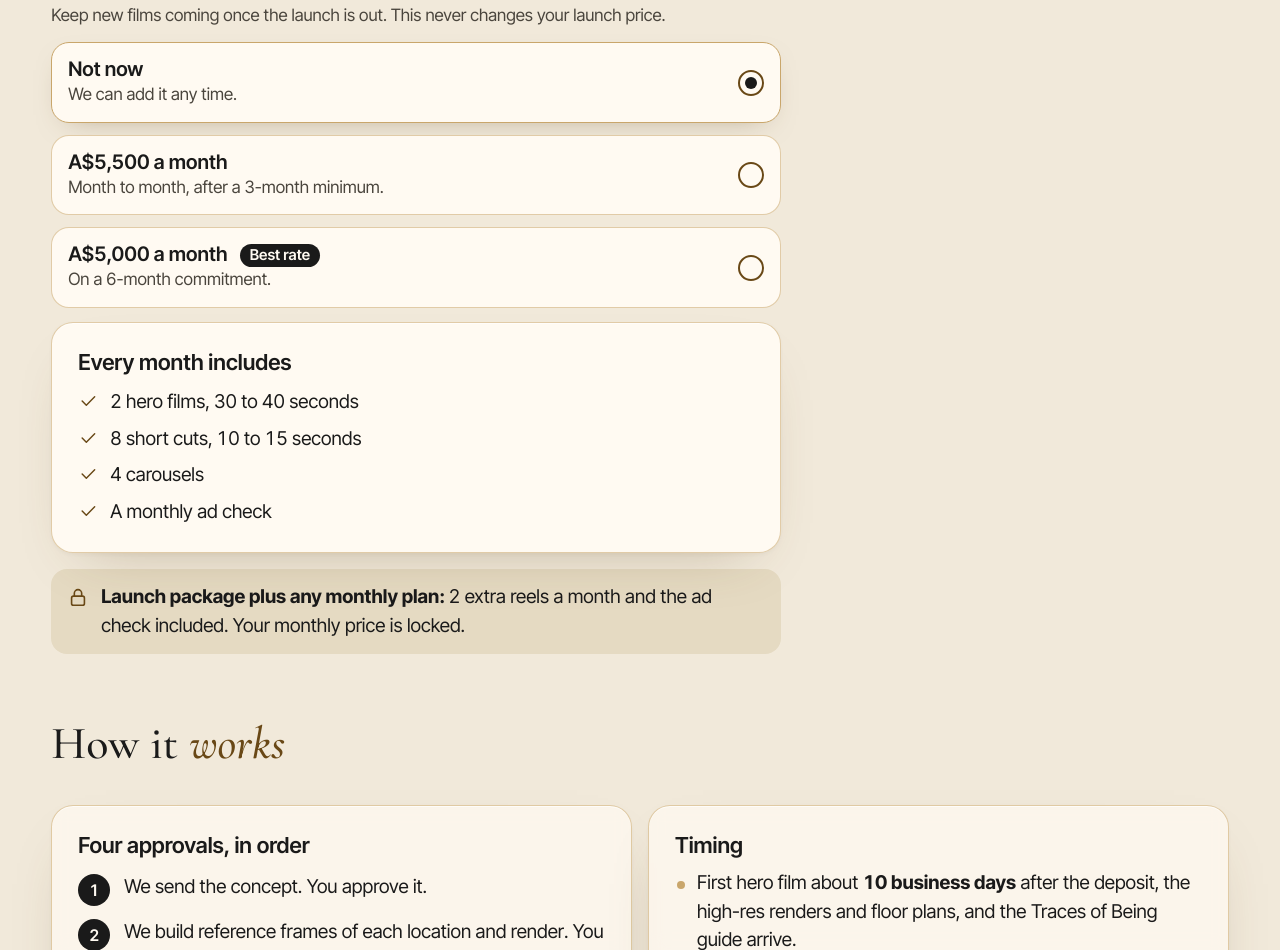
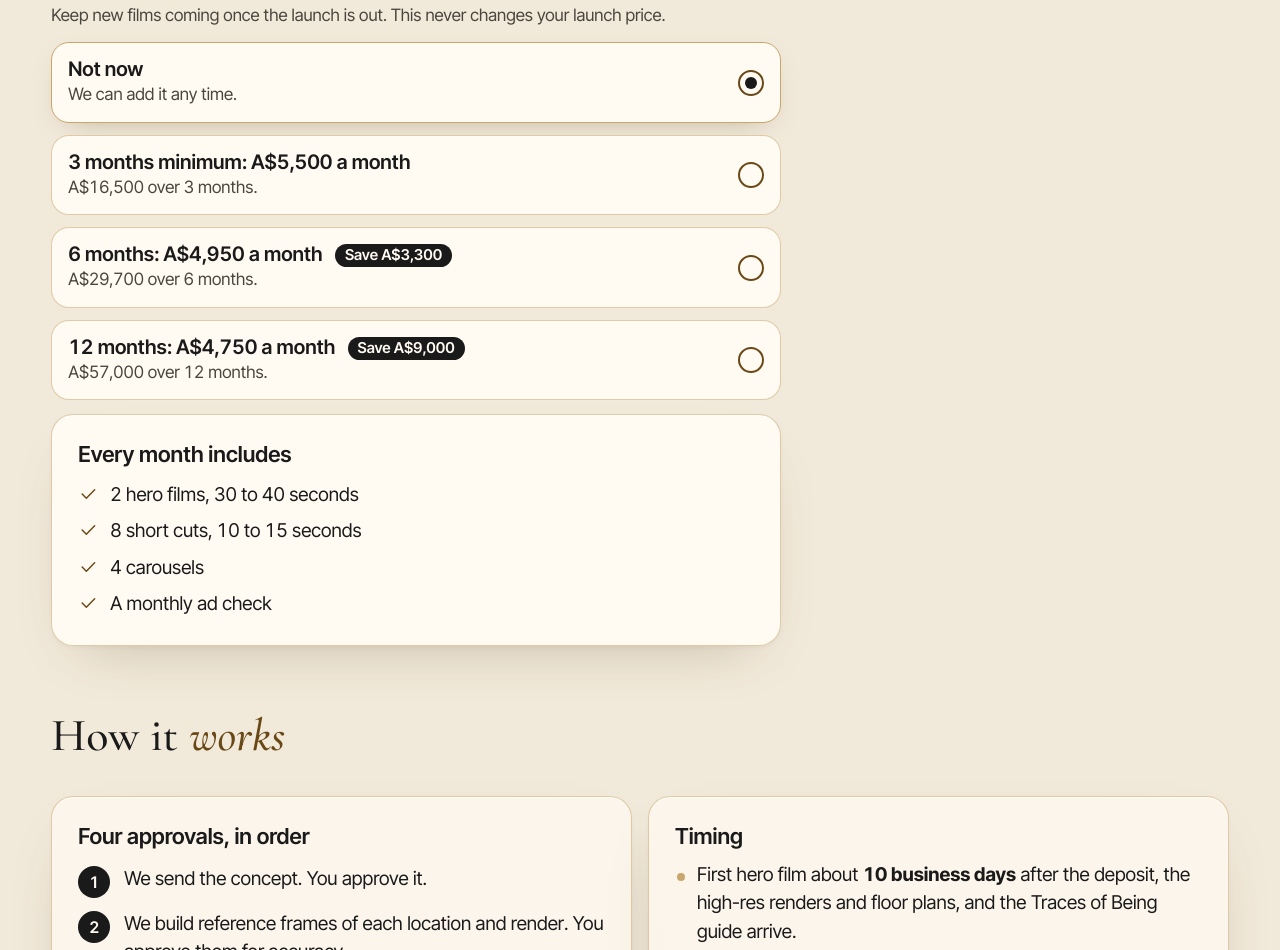
Before and after one commit to D43-GIT/nalu-launch-6707d8, a plain HTML site: page index.html in a window 1280 px wide. Shown: the part 3245-4195 px from the top of the page. Drawn offline with Linux system fonts and the light colour scheme.

Commit message:
NALU quote: locked monthly ladder, remove extra-reels perk, refresh PDF

```diff
--- a/index.html
+++ b/index.html
@@ -266,8 +266,9 @@ h2{font:500 clamp(30px,4.4vw,46px)/1.1 "Cormorant Garamond",Georgia,serif}
         <p class="note">Keep new films coming once the launch is out. This never changes your launch price.</p>
         <div class="radios" role="radiogroup" aria-label="Monthly plan">
           <label class="rad"><input type="radio" name="m" value="0" checked><span class="rcard"><span><b>Not now</b><span>We can add it any time.</span></span><span class="dot" aria-hidden="true"></span></span></label>
-          <label class="rad"><input type="radio" name="m" value="5500"><span class="rcard"><span><b>A$5,500 a month</b><span>Month to month, after a 3-month minimum.</span></span><span class="dot" aria-hidden="true"></span></span></label>
-          <label class="rad"><input type="radio" name="m" value="5000"><span class="rcard"><span><b>A$5,000 a month <span class="best">Best rate</span></b><span>On a 6-month commitment.</span></span><span class="dot" aria-hidden="true"></span></span></label>
+          <label class="rad"><input type="radio" name="m" value="5500"><span class="rcard"><span><b>3 months minimum: A$5,500 a month</b><span>A$16,500 over 3 months.</span></span><span class="dot" aria-hidden="true"></span></span></label>
+          <label class="rad"><input type="radio" name="m" value="4950"><span class="rcard"><span><b>6 months: A$4,950 a month <span class="best">Save A$3,300</span></b><span>A$29,700 over 6 months.</span></span><span class="dot" aria-hidden="true"></span></span></label>
+          <label class="rad"><input type="radio" name="m" value="4750"><span class="rcard"><span><b>12 months: A$4,750 a month <span class="best">Save A$9,000</span></b><span>A$57,000 over 12 months.</span></span><span class="dot" aria-hidden="true"></span></span></label>
         </div>
         <div class="card fixed" style="margin-top:14px">
           <h3>Every month includes</h3>
@@ -278,7 +279,6 @@ h2{font:500 clamp(30px,4.4vw,46px)/1.1 "Cormorant Garamond",Georgia,serif}
             <li><svg class="i" aria-hidden="true"><use href="#check"/></svg>A monthly ad check</li>
           </ul>
         </div>
-        <p class="perk"><svg class="i" aria-hidden="true"><use href="#lock"/></svg><span><b>Launch package plus any monthly plan:</b> 2 extra reels a month and the ad check included. Your monthly price is locked.</span></p>
       </div>
     </div>
 
@@ -409,11 +409,12 @@ h2{font:500 clamp(30px,4.4vw,46px)/1.1 "Cormorant Garamond",Georgia,serif}
     // set final text for non-animating readers
     setTimeout(function(){$('tTotal').textContent=fmt(r.total);$('bTotal').textContent=fmt(r.total)},950);
     var mt=$('tMon'),note=$('monNote');
-    if(r.monthly===5500){mt.textContent='A$5,500 a month';note.textContent='Month to month after a 3-month minimum (A$16,500). Billed on the 1st of each month, in advance.'}
-    else if(r.monthly===5000){mt.textContent='A$5,000 a month';note.textContent='6-month commitment (A$30,000 in all). Billed on the 1st of each month, in advance.'}
+    var MON={5500:['3 months minimum',3,0],4950:['6 months',6,3300],4750:['12 months',12,9000]};
+    var mm=MON[r.monthly];
+    if(mm){mt.textContent=fmt(r.monthly)+' a month, '+mm[0];note.textContent=mm[0]+': '+fmt(r.monthly*mm[1])+' in all'+(mm[2]?' (you save '+fmt(mm[2])+')':'')+'. Same deliverables on every option. Billed on the 1st of each month, in advance.'}
     else{mt.textContent='Not selected';note.textContent='Monthly, if you add it, is billed on the 1st of each month, in advance.'}
     var homes=[];['A','B','H','C'].forEach(function(h){if(s.homes[h])homes.push(h+(s.ext[h]?' (longer rooftop film)':''))});
-    var msg='Hi Brandon, we would like to go ahead with the NALU launch: Complete package + home videos '+homes.join(', ')+'. Launch total '+fmt(r.total)+' incl GST (deposit '+fmt(r.dep)+')'+(r.monthly?'. Monthly: '+fmt(r.monthly)+' a month.':'.');
+    var msg='Hi Brandon, we would like to go ahead with the NALU launch: Complete package + home videos '+homes.join(', ')+'. Launch total '+fmt(r.total)+' incl GST (deposit '+fmt(r.dep)+')'+(r.monthly?'. Monthly: '+fmt(r.monthly)+' a month, '+MON[r.monthly][0]+'.':'.');
     $('wa').href='https://wa.me/61400357305?text='+encodeURIComponent(msg);
   }
   document.querySelectorAll('input[data-home],input[data-ext],input[name=m]').forEach(function(i){i.addEventListener('change',render)});
```
Also changed, not shown: 1 other file.
